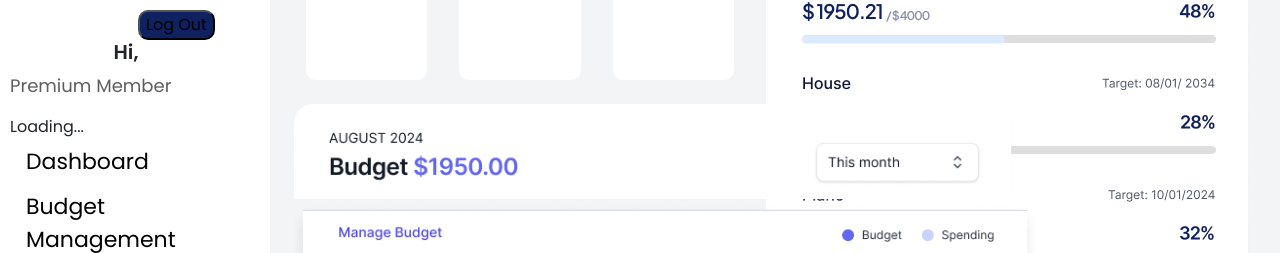
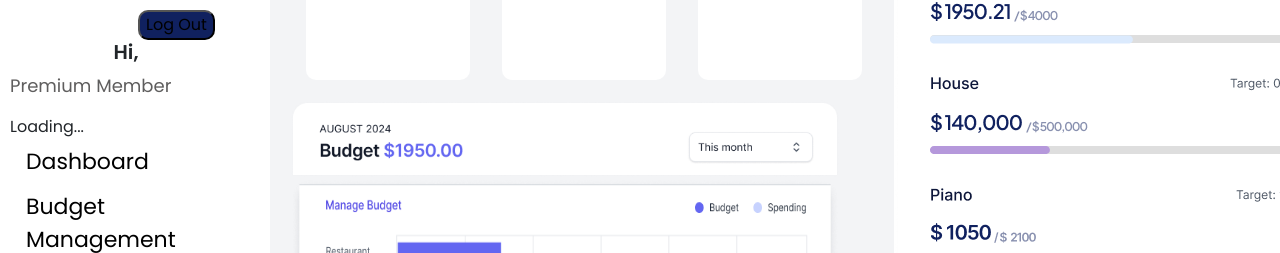
Before and after one commit to spncrkm/Penny_America, a React (Vite) app: page /dashboard in a window 1280 px wide. Shown: the part 90-343 px from the top of the page. Built offline with nearby package versions, Linux system fonts and the light colour scheme; no server answers.

Commit message:
css changes

```diff
--- a/src/components/dashboard/Dashboard.module.css
+++ b/src/components/dashboard/Dashboard.module.css
@@ -20,6 +20,12 @@
     display: flex;
     flex-direction: column;
     justify-content: space-between;
+}
+
+@media screen and (max-width: 1056px) {
+    .sidebar {
+        display: none;
+    }
 }
 
 .summary_cards {
@@ -72,6 +78,20 @@
     box-sizing: border-box;
 }
 
+@media screen and (max-width: 1400px) {
+    .saving__plan {
+        width: 350px;
+        height: 500px;
+    }
+}
+
+@media screen and (max-width: 1250px) {
+    .saving__plan {
+        width: 250px;
+        height: 500px;
+    }
+}
+
 .budget_chart {
     border-radius: 10px;
     width: 736px;
@@ -84,14 +104,25 @@
 
 .budg_header {
     position: relative;
-    width: 725px;
-    z-index: 100;
+    width: 100%;
 }
 
 .chart_image {
-    width: 750px;
+    width: 100%;
     top: 0;
     height: 350px;
+}
+
+@media screen and (max-width: 1550px) {
+    .budget_chart {
+        width: 650px;
+    }
+}
+
+@media screen and (max-width: 1450px) {
+    .budget_chart {
+        width: 550px;
+    }
 }
 
 .account_wrapper {
```
